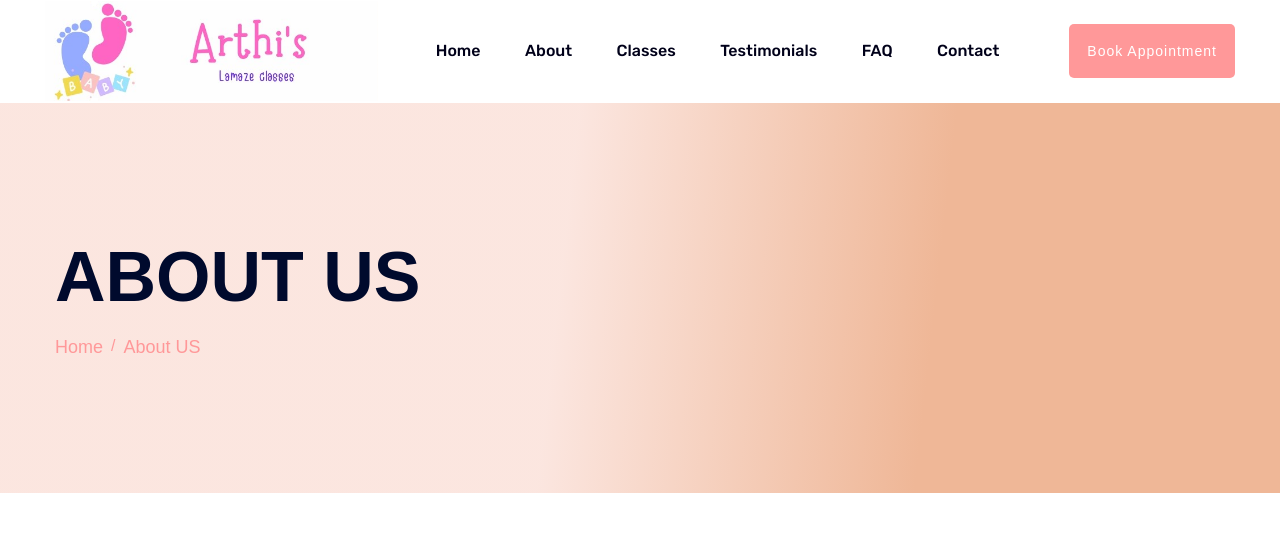
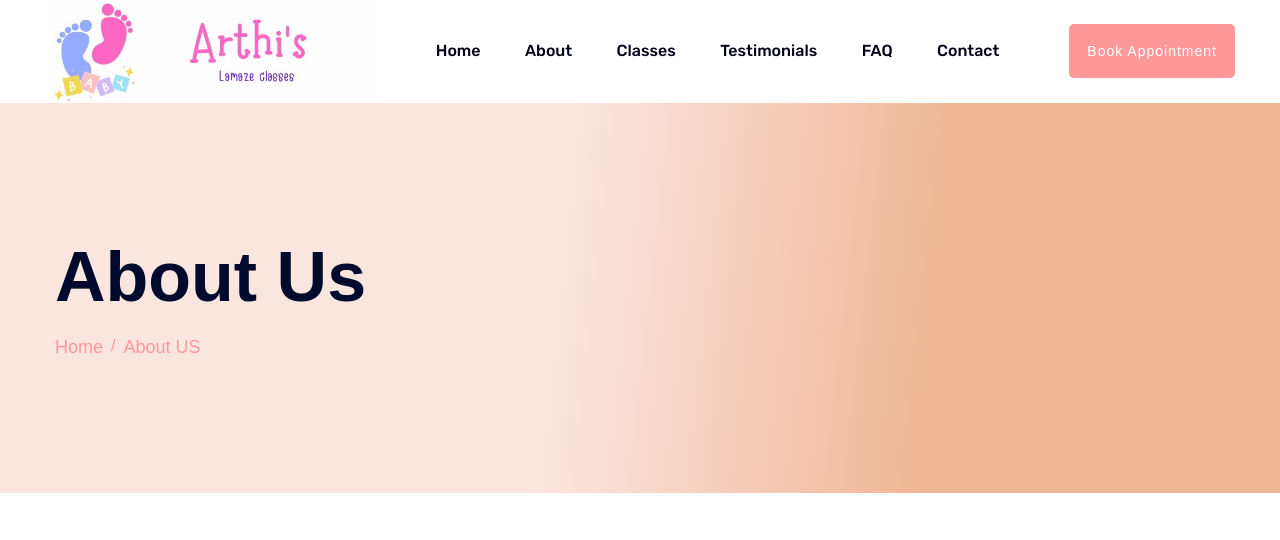
Before and after one commit to UdhayanS/Lamaze, a plain HTML site: page Temp/about.html in a window 1280 px wide. Shown: the top 540 px of the page. Drawn offline with nearby package versions, Linux system fonts and the light colour scheme; a web font is replaced by a local one.

Commit message:
Update about.html

```diff
--- a/Temp/about.html
+++ b/Temp/about.html
@@ -100,7 +100,7 @@
                     <div class="row">
                         <div class="col-xl-12">
                             <div class="hero-cap">
-                                <h2>ABOUT US</h2>
+                                <h2>About Us</h2>
                                 <nav aria-label="breadcrumb ">
                                     <ol class="breadcrumb">
                                     <li class="breadcrumb-item"><a href="index.html">Home</a></li>
```
